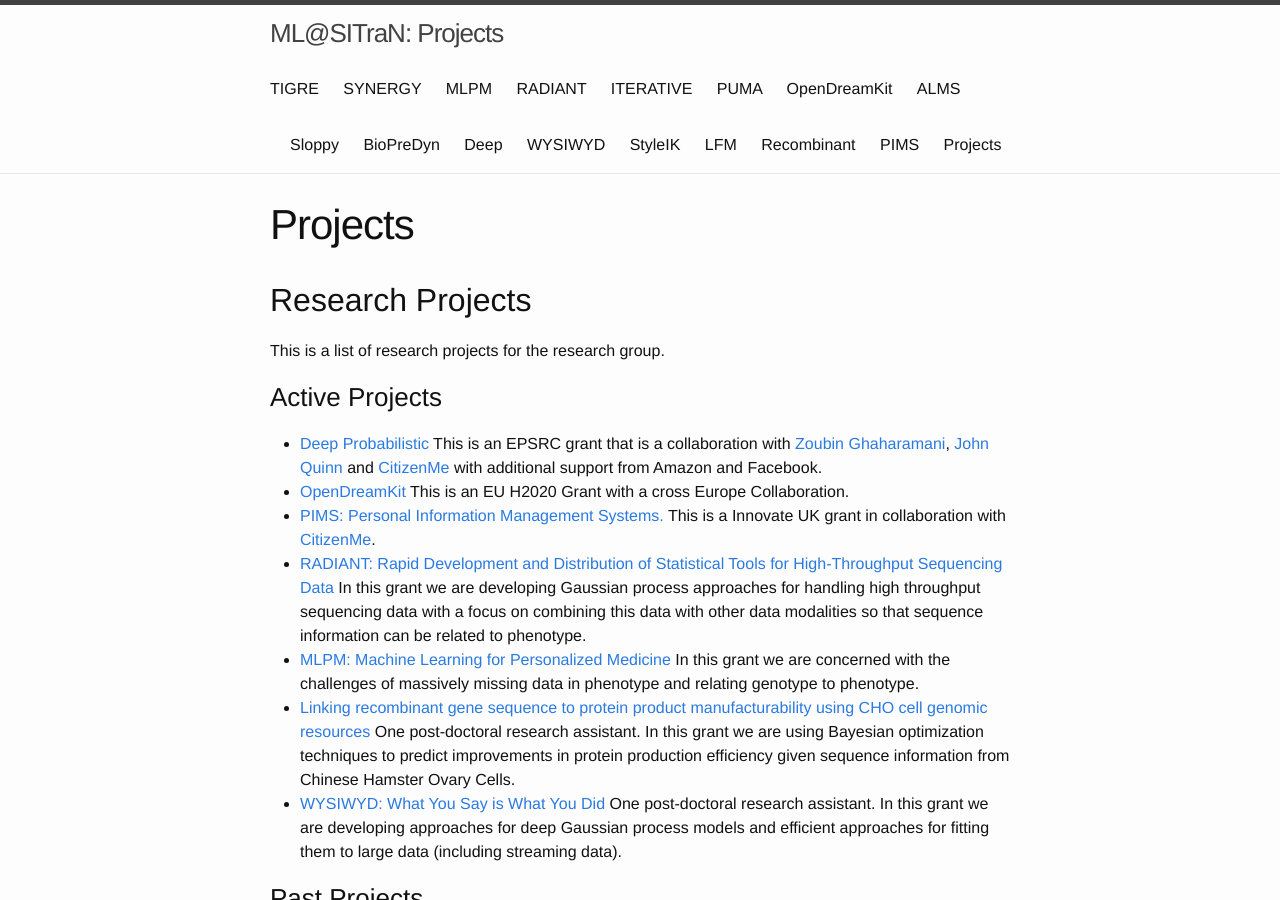
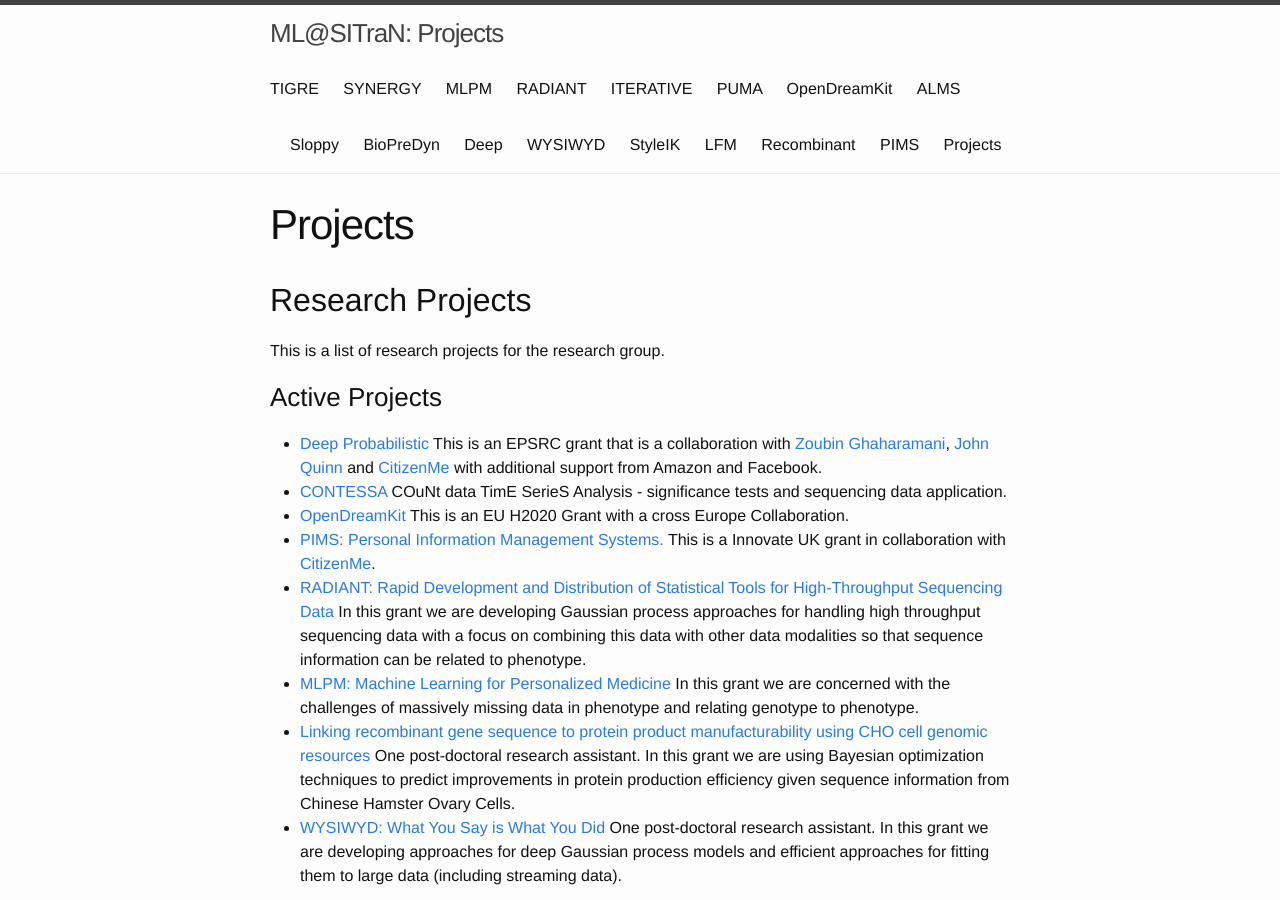
Before and after one commit to SheffieldML/projects, a Jekyll site: the page built from index.md, in a window 1280 px wide and 900 px high. Built offline with Jekyll 4.4.1, drawn with Linux system fonts in a browser that asks for light colours.

Commit message:
Add contessa

```diff
--- a/index.md
+++ b/index.md
@@ -12,6 +12,7 @@ This is a list of research projects for the research group.
 ### Active Projects
 
 - [Deep Probabilistic](./deep/) This is an EPSRC grant that is a collaboration with [Zoubin Ghaharamani](http://mlg.eng.cam.ac.uk/zoubin/), [John Quinn](http://air.ug/~jquinn/) and [CitizenMe](http://www.citizenme.com) with additional support from Amazon and Facebook.
+- [CONTESSA](./contessa/) COuNt data TimE SerieS Analysis - significance tests and sequencing data application.
 - [OpenDreamKit](./opendreamkit/) This is an EU H2020 Grant with a cross Europe Collaboration.
 - [PIMS: Personal Information Management Systems.](./pims/) This is a
     Innovate UK grant in collaboration with
```
